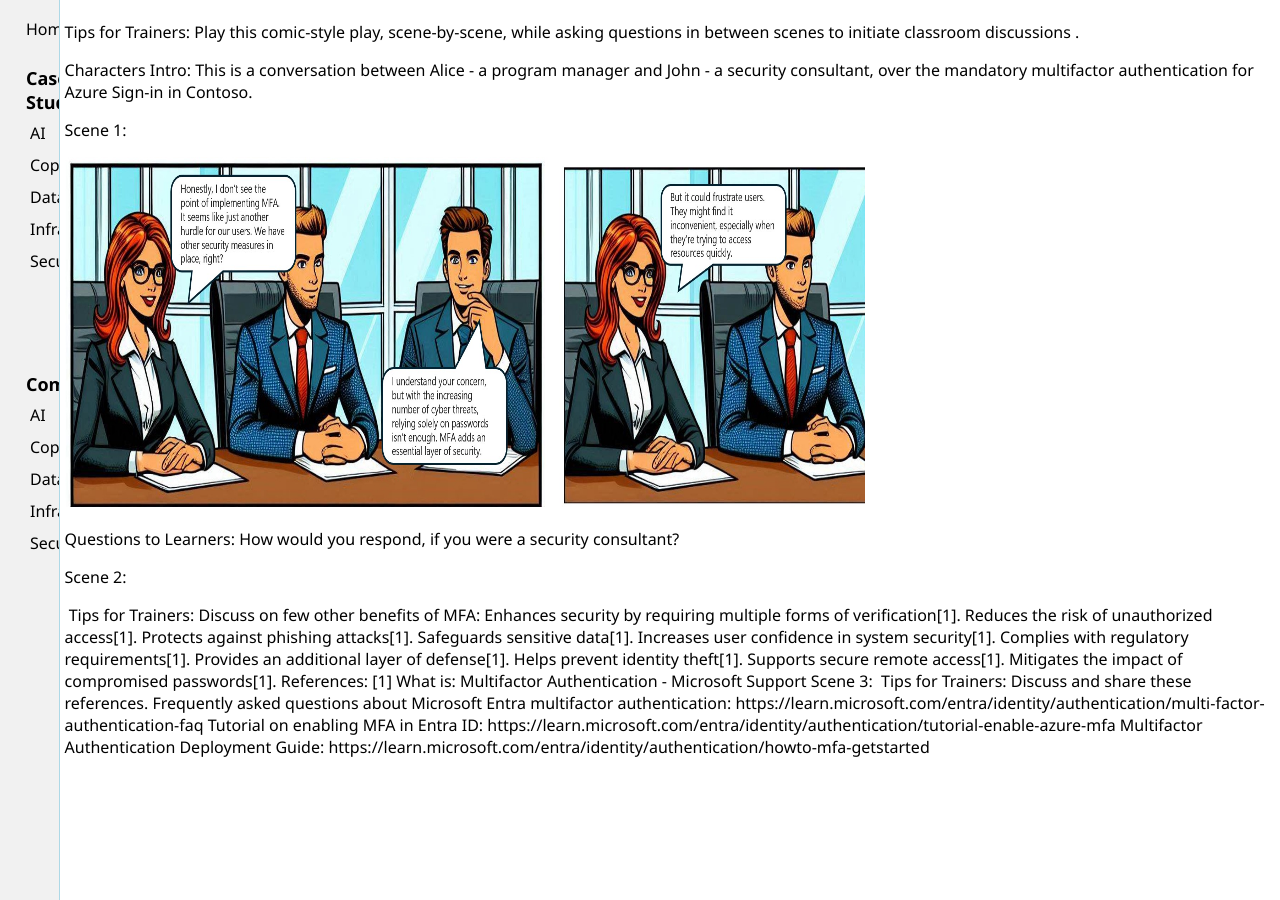
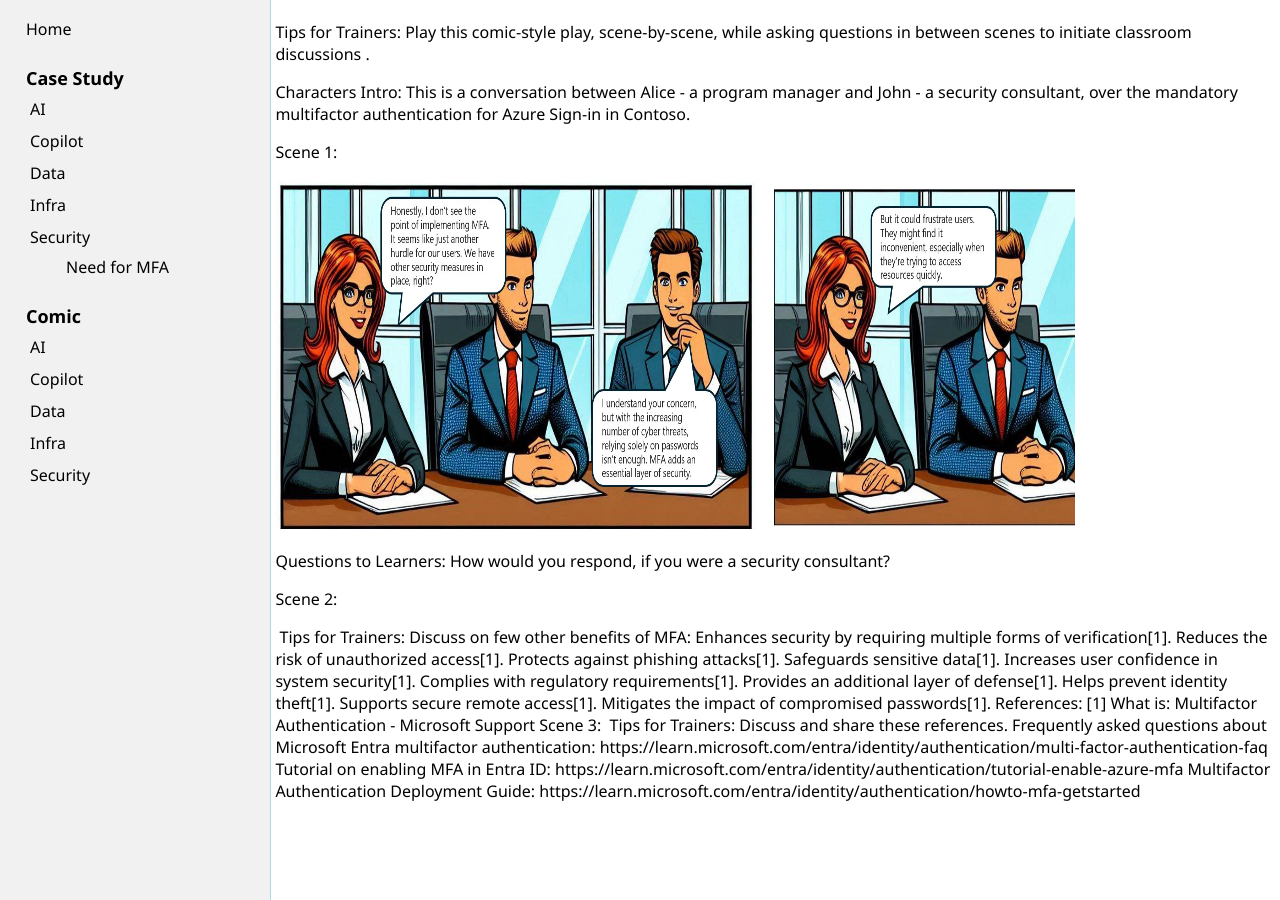
Before and after one commit to julietrajan/demo1, a Jekyll site: the page built from project-files/folder1/article1.md, in a window 1280 px wide. Built offline with Jekyll 4.4.1, drawn with Linux system fonts in a browser that asks for light colours.

Commit message:
Update style.css

```diff
--- a/assets/css/style.css
+++ b/assets/css/style.css
@@ -8,17 +8,16 @@ body {
     display: flex;
     width: 100%;
 }
-.resizable {
-    overflow: auto;
-}
 #leftDiv {
     width: 250px;
     background-color: #f1f1f1;
     padding: 10px;
+    flex-shrink: 0; /* Prevent shrinking */
 }
 #rightDiv {
     flex-grow: 1;
     padding: 5px;
+    overflow: auto; /* Ensure content is scrollable if it overflows */
 }
 .divider {
     width: 3px;
```
